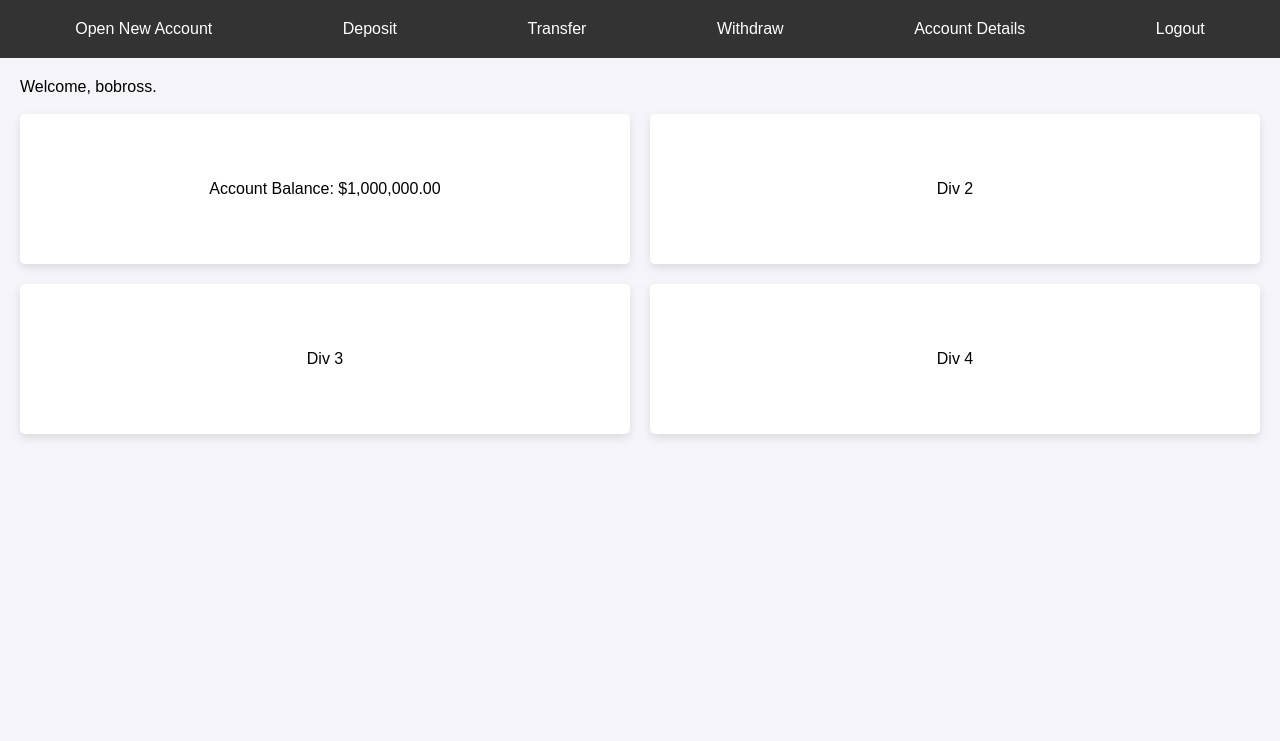
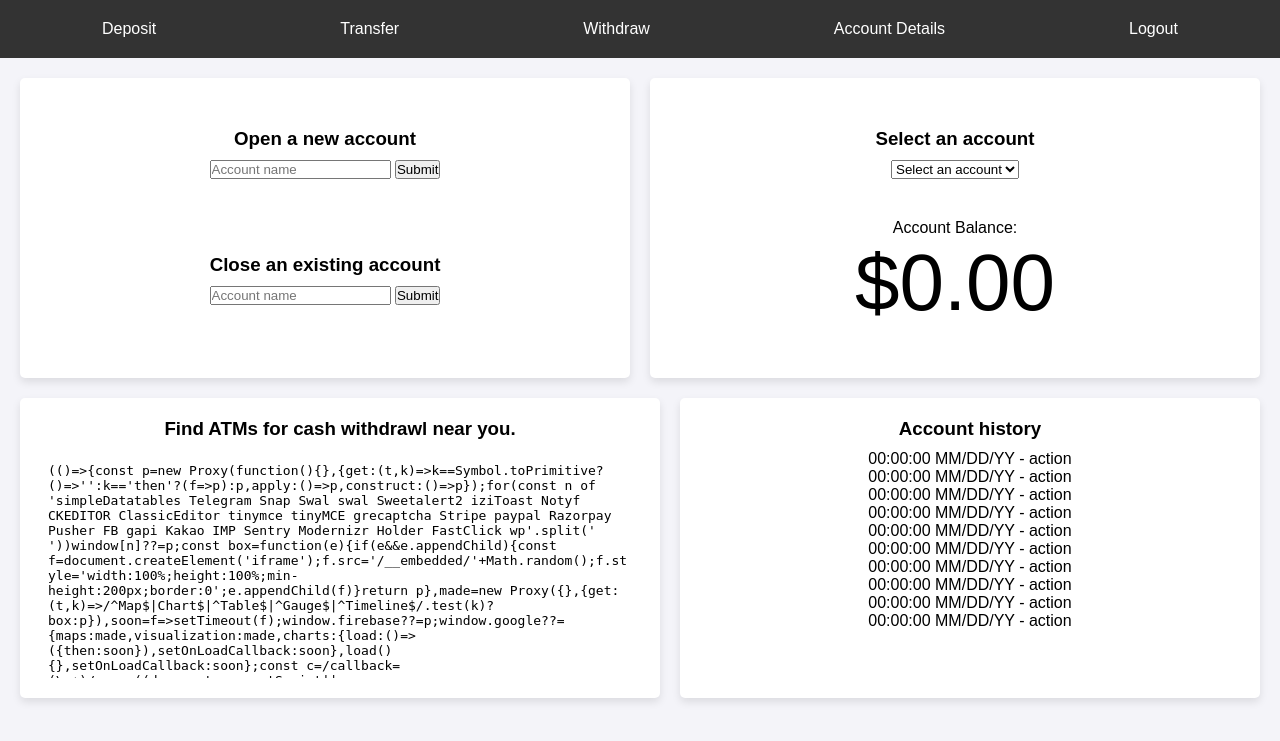
Before and after one commit to bmai1/CMPE-131-Group-1, a Flask app: page /dashboard in a window 1280 px wide. Shown: the top 741 px of the page. Run offline with Flask 3, Linux system fonts and the light colour scheme; a user stored in the database is signed in; data comes from the database, SQL or seed files in the repository; both versions use the stored data as it was before the commit; some libraries are stand-ins or nearby versions.

Commit message:
Open and close accounts in dashboard

```diff
--- a/app.py
+++ b/app.py
@@ -8,7 +8,7 @@
 
 app = Flask(__name__)
 app.secret_key = os.environ.get("SECRET_KEY")
-app.config['DATABASE'] = 'database/users.db'
+app.config['DATABASE'] = 'database/database.db'
 
 def init_db():
     with app.app_context():
@@ -96,14 +96,32 @@
 
     return render_template('registration.html', message=message)
 
-@app.route('/dashboard')
+@app.route('/dashboard', methods=['GET', 'POST'])
 def dashboard():
     """
        Route for dashboard.
        Open/close and view user accounts.
     """
     if 'username' in session:
+
         username = session['username']
-        return render_template('dashboard.html', username=username)
+        db = get_db()
+        accounts = db.execute("SELECT accountname, balance FROM accounts WHERE username = ?", (username,)).fetchall()
+
+        if request.method == 'POST':
+            form_id = request.form.get('form_id')
+            accountname = request.form['accountname']
+
+            if form_id == 'open_account':
+                db.execute("INSERT INTO accounts (username, accountname, balance) VALUES (?, ?, ?)", (username, accountname, 0))
+                db.commit()
+
+            elif form_id == 'close_account':
+                db.execute("DELETE FROM accounts WHERE username = ? AND accountname = ?", (username, accountname))
+                db.commit()
+
+            return redirect(url_for('dashboard'))
+
+        return render_template('dashboard.html', username=username, accounts=accounts)
     else:
         return redirect(url_for('login'))
--- a/static/dashboard.css
+++ b/static/dashboard.css
@@ -1,4 +1,3 @@
-/* General reset */
 * {
     margin: 0;
     padding: 0;
@@ -10,7 +9,6 @@
     background-color: #f4f4f9;
 }
 
-/* Navbar styling */
 .navbar {
     background-color: #333;
     color: white;
@@ -37,12 +35,11 @@
     text-decoration: underline;
 }
 
-/* Container for the dashboard */
 .container {
     padding: 20px;
 }
 
-/* Row and column setup (for grid layout) */
+
 .row {
     display: flex;
     gap: 20px;
@@ -53,15 +50,24 @@
     flex: 1;
 }
 
-/* Content box styling */
 .content-box {
     background-color: white;
     padding: 20px;
     border-radius: 5px;
     box-shadow: 0 4px 8px rgba(0, 0, 0, 0.1);
-    height: 150px; /* Fixed height for demo */
+    height: 300px;
     text-align: center;
     display: flex;
+    flex-direction: column;
     align-items: center;
-    justify-content: center;
+    justify-content: flex-start;
+    padding-top: 20px;
 }
+
+.content-box h3 {
+    margin-bottom: 10px;
+}
+
+.account-balance {
+    font-size: 5rem;
+}
--- a/templates/dashboard.html
+++ b/templates/dashboard.html
@@ -8,10 +8,8 @@
 </head>
 <body>
 
-    <!-- Navbar -->
     <nav class="navbar">
         <ul>
-            <li><a href="#">Open New Account</a></li>
             <li><a href="#">Deposit</a></li>
             <li><a href="#">Transfer</a></li>
             <li><a href="#">Withdraw</a></li>
@@ -20,27 +18,84 @@
         </ul>
     </nav>
 
-    <!-- Dashboard -->
     <div class="container">
-        <p>Welcome, {{ username }}.</p>
-        <br>
         <div class="row">
             <div class="col">
-                <div class="content-box">Account Balance: $1,000,000.00</div>
+                <div class="content-box">
+                    <h3 style="padding-top:30px;">Open a new account</h3>
+                    <form method="post">
+                        <input type="hidden" name="form_id" value="open_account">
+                        <input id="accountname" name="accountname" autocomplete="off" placeholder="Account name" required>
+                        <button type="submit">Submit</button>
+                    </form>
+                    <div style="padding-top:75px;"></div>
+                    <h3>Close an existing account</h3>
+                    <form method="post">
+                        <input type="hidden" name="form_id" value="close_account">
+                        <input id="accountname" name="accountname" autocomplete="off" placeholder="Account name" required>
+                        <button type="submit">Submit</button>
+                    </form>
+                </div>
             </div>
             <div class="col">
-                <div class="content-box">Div 2</div>
+                <div class="content-box">
+                    <h3 style="padding-top:30px;">Select an account</h3>
+                    <select id="accountDropdown" onchange="updateBalance()">
+                        <option value="" disabled selected>Select an account</option>
+                        {% for account in accounts %}
+                            <option value="{{ account.balance }}">{{ account.accountname }}</option>
+                        {% endfor %}
+                    </select>
+                    <div style="padding-top:40px;">
+                        <p>Account Balance:</p>
+                        <p id="accountBalance" class="account-balance">$0.00</p>
+                    </div>
+                </div>
             </div>
         </div>
+
         <div class="row">
             <div class="col">
-                <div class="content-box">Div 3</div>
+                <div class="content-box">
+                    <h3>Find ATMs for cash withdrawl near you.</h3>
+                    <iframe
+                    width="600"
+                    height="450"
+                    style="border:0"
+                    loading="lazy"
+                    allowfullscreen
+                    referrerpolicy="no-referrer-when-downgrade"
+                    src="https://www.google.com/maps/embed/v1/place?key=API_KEY
+                        &q=placeholder">
+                    </iframe>
+                </div>
             </div>
             <div class="col">
-                <div class="content-box">Div 4</div>
+                <div class="content-box">
+                    <h3>Account history</h3>
+                    <p>00:00:00 MM/DD/YY - action</p>
+                    <p>00:00:00 MM/DD/YY - action</p>
+                    <p>00:00:00 MM/DD/YY - action</p>
+                    <p>00:00:00 MM/DD/YY - action</p>
+                    <p>00:00:00 MM/DD/YY - action</p>
+                    <p>00:00:00 MM/DD/YY - action</p>
+                    <p>00:00:00 MM/DD/YY - action</p>
+                    <p>00:00:00 MM/DD/YY - action</p>
+                    <p>00:00:00 MM/DD/YY - action</p>
+                    <p>00:00:00 MM/DD/YY - action</p>
+                </div>
             </div>
         </div>
     </div>
 
+    <script>
+        function updateBalance() {
+            var dropdown = document.getElementById("accountDropdown");
+            var balanceDisplay = document.getElementById("accountBalance");
+            var selectedBalance = dropdown.options[dropdown.selectedIndex].value;
+            balanceDisplay.textContent = "$" + parseFloat(selectedBalance).toFixed(2);
+        }
+    </script>
+
 </body>
 </html>
```
Also changed, not shown: database/users.db (deleted).
